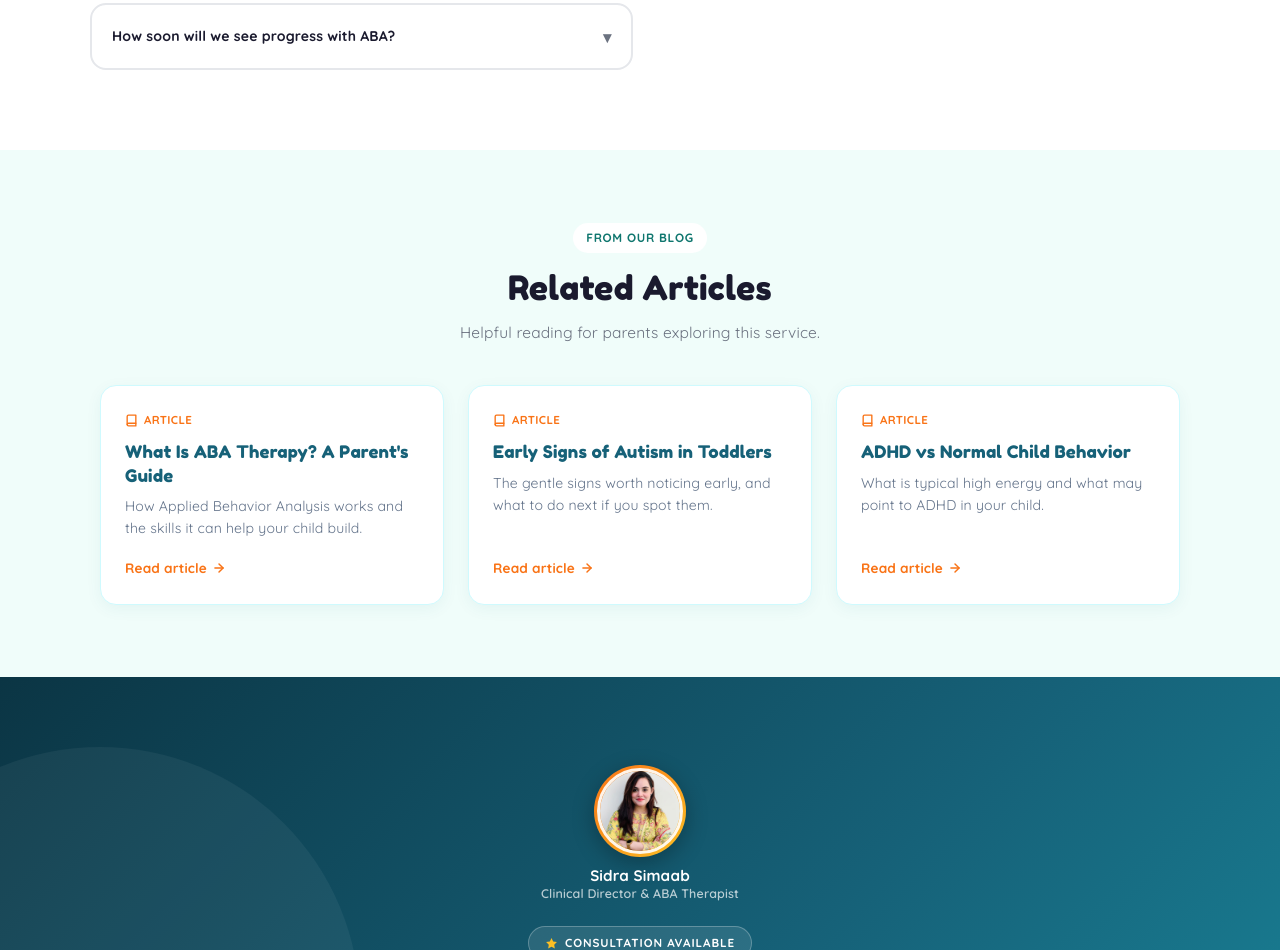
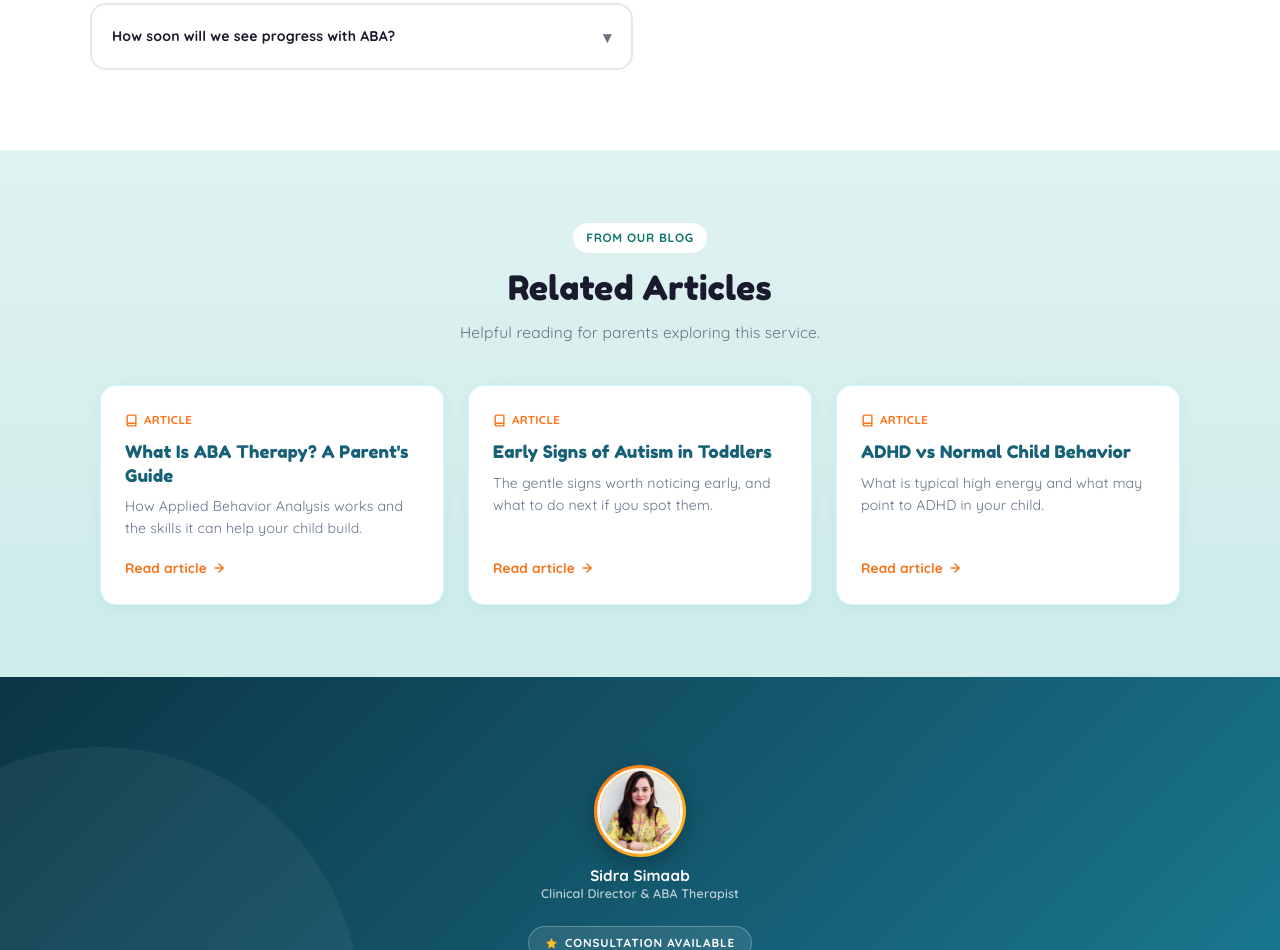
Before and after one commit to waqaskhan94/nest-org, a plain HTML site: page aba-therapy.html in a window 1280 px wide. Shown: the part 3043-3993 px from the top of the page. Drawn offline with Linux system fonts and the light colour scheme.

Commit message:
Related Articles: change section background to soft teal tint (theme color) on all 4 service pages
Co-Authored-By: Claude Opus 4.8 <noreply@anthropic.com>

```diff
--- a/aba-therapy.html
+++ b/aba-therapy.html
@@ -783,7 +783,7 @@ html.nest-modal-open,html.nest-modal-open body{overflow:hidden!important;touch-a
 </section>
 
 <!-- ===== RELATED ARTICLES ===== -->
-<section style="background:#F0FDFA;padding:4.5rem 2.5rem">
+<section style="background:linear-gradient(180deg,#E0F2F1,#CDECEA);padding:4.5rem 2.5rem">
   <div style="max-width:1080px;margin:0 auto">
     <div style="text-align:center;margin-bottom:2.5rem">
       <span class="sec-tag" style="background:#fff;color:#0f766e">From Our Blog</span>
```
Also changed, not shown: occupational-therapy.html (+1 -1 lines), special-education.html (+1 -1 lines), speech-therapy.html (+1 -1 lines).
